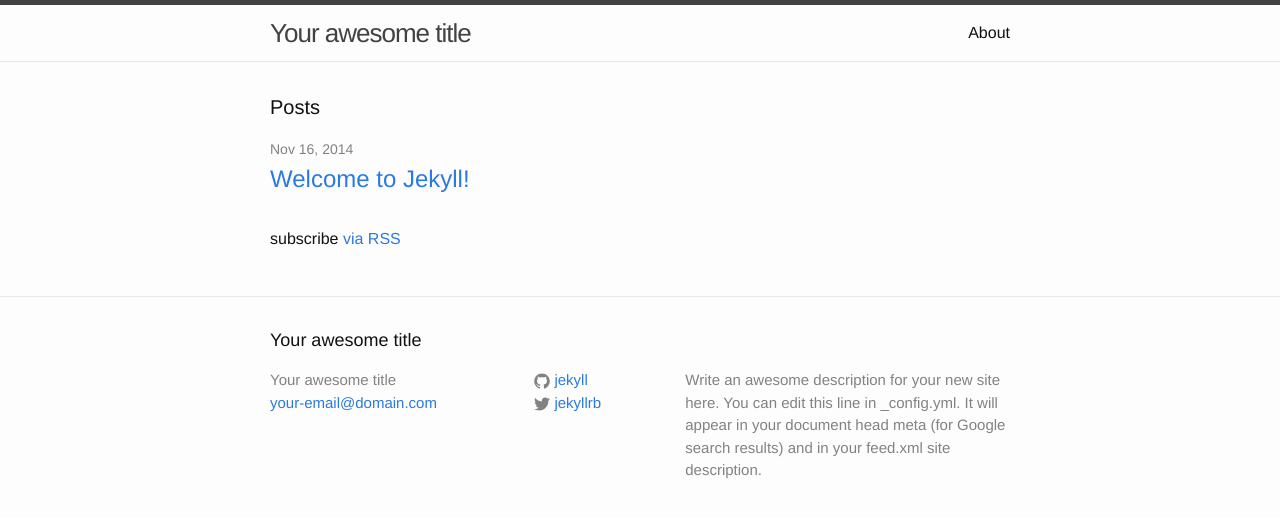
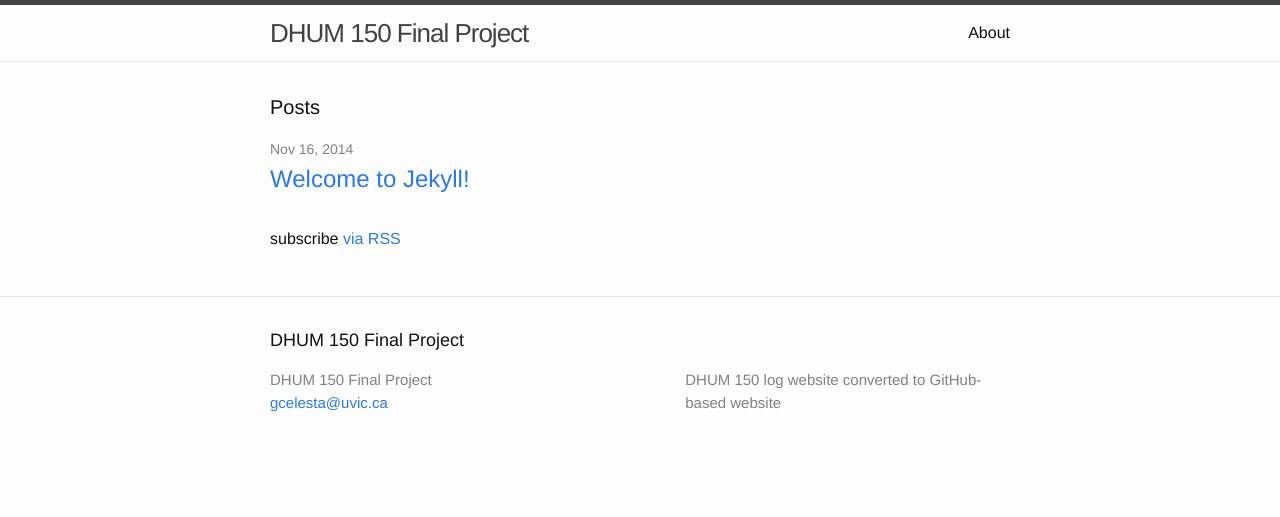
Before and after one commit to gcelesta/gcelesta.github.io, a Jekyll site: the page built from index.html, in a window 1280 px wide. Shown: the top 517 px of the page. Built offline with Jekyll 4.4.1, drawn with Linux system fonts in a browser that asks for light colours.

Commit message:
Customized configuration file

```diff
--- a/_config.yml
+++ b/_config.yml
@@ -1,14 +1,9 @@
 # Site settings
-title: Your awesome title
-email: your-email@domain.com
+title: DHUM 150 Final Project
+email: gcelesta@uvic.ca
 description: > # this means to ignore newlines until "baseurl:"
-  Write an awesome description for your new site here. You can edit this
-  line in _config.yml. It will appear in your document head meta (for
-  Google search results) and in your feed.xml site description.
+    DHUM 150 log website converted to GitHub-based website
 baseurl: "" # the subpath of your site, e.g. /blog/
-url: "http://yourdomain.com" # the base hostname & protocol for your site
-twitter_username: jekyllrb
-github_username:  jekyll
 
 # Build settings
 markdown: kramdown
```
